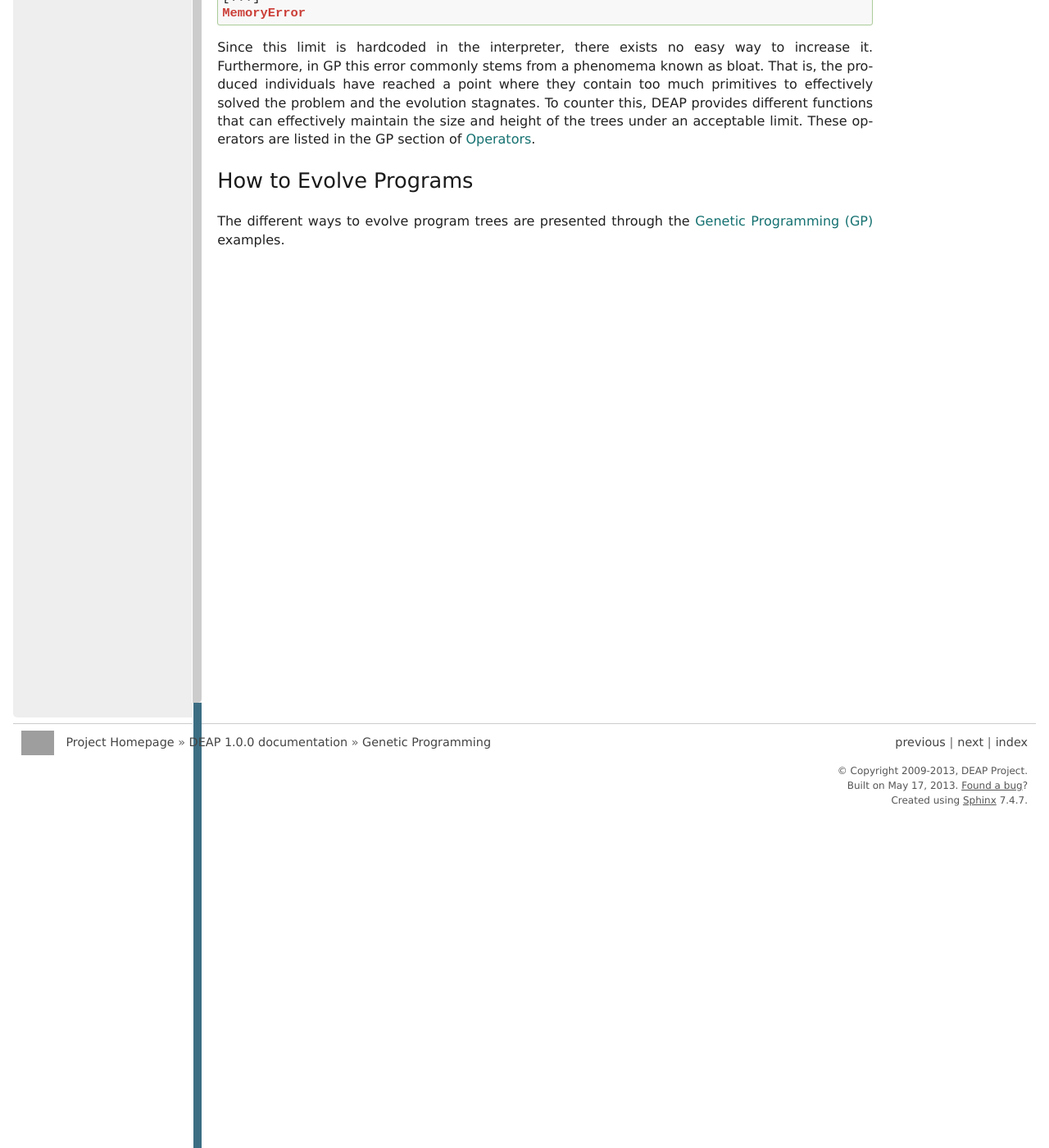
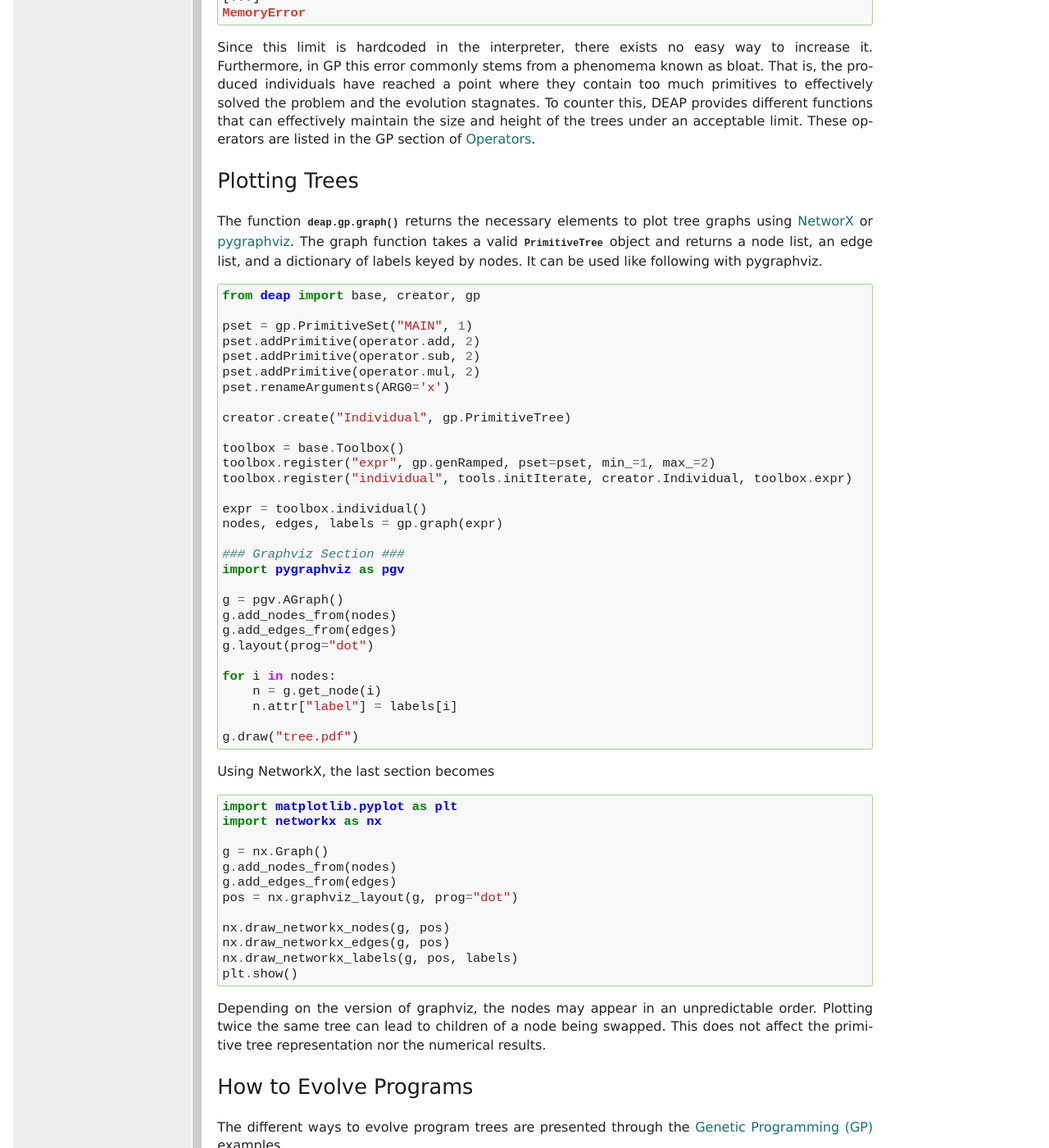
Before and after one commit to DEAP/deap, a Sphinx documentation site: the page built from doc/tutorials/advanced/gp.rst, in a window 1280 px wide and 1400 px high, scrolled down 4584 px. Shown: the whole window at 82% size. Built offline with Sphinx 7.4.7, drawn with Linux system fonts in a browser that asks for light colours; formulas are drawn with MathJax 3; grey boxes are pictures that could not be loaded.

Commit message:
Added a part in the gp tutorial to plot a tree.
--HG--
branch : dev

```diff
--- a/doc/tutorials/advanced/gp.rst
+++ b/doc/tutorials/advanced/gp.rst
@@ -243,6 +243,69 @@ this, DEAP provides different functions that can effectively maintain
 the size and height of the trees under an acceptable limit. These
 operators are listed in the GP section of :ref:`operators`.
 
+Plotting Trees
+--------------
+The function :func:`deap.gp.graph` returns the necessary elements to plot
+tree graphs using `NetworX <http://networkx.github.com/>`_ or `pygraphviz
+<http://networkx.lanl.gov/pygraphviz/>`_. The graph function takes a valid
+:class:`~deap.gp.PrimitiveTree` object and returns a node list, an edge list,
+and a dictionary of labels keyed by nodes. It can be used like following with
+pygraphviz.
+::
+
+	from deap import base, creator, gp
+
+	pset = gp.PrimitiveSet("MAIN", 1)
+	pset.addPrimitive(operator.add, 2)
+	pset.addPrimitive(operator.sub, 2)
+	pset.addPrimitive(operator.mul, 2)
+	pset.renameArguments(ARG0='x')
+
+	creator.create("Individual", gp.PrimitiveTree)
+
+	toolbox = base.Toolbox()
+	toolbox.register("expr", gp.genRamped, pset=pset, min_=1, max_=2)
+	toolbox.register("individual", tools.initIterate, creator.Individual, toolbox.expr)
+
+	expr = toolbox.individual()
+	nodes, edges, labels = gp.graph(expr)
+
+	### Graphviz Section ###
+	import pygraphviz as pgv
+
+	g = pgv.AGraph()
+	g.add_nodes_from(nodes)
+	g.add_edges_from(edges)
+	g.layout(prog="dot")
+
+	for i in nodes:
+	    n = g.get_node(i)
+	    n.attr["label"] = labels[i]
+
+	g.draw("tree.pdf")
+
+
+Using NetworkX, the last section becomes
+::
+
+	import matplotlib.pyplot as plt
+	import networkx as nx
+
+	g = nx.Graph()
+	g.add_nodes_from(nodes)
+	g.add_edges_from(edges)
+	pos = nx.graphviz_layout(g, prog="dot")
+
+	nx.draw_networkx_nodes(g, pos)
+	nx.draw_networkx_edges(g, pos)
+	nx.draw_networkx_labels(g, pos, labels)
+	plt.show()
+
+Depending on the version of graphviz, the nodes may appear in an
+unpredictable order. Plotting twice the same tree can lead to children of a
+node being swapped. This does not affect the primitive tree representation
+nor the numerical results.
+
 How to Evolve Programs
 ----------------------
 
```
Also changed, not shown: 1 other file.
